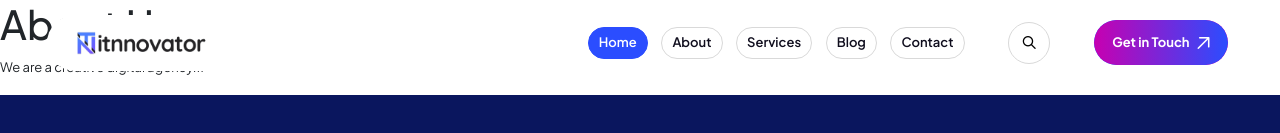
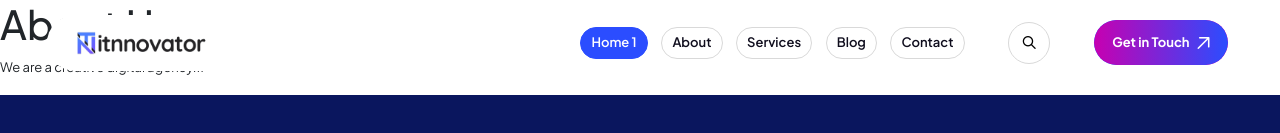
Before and after one commit to ITnnovator/ITnnovator.com, a Next.js app: page /about in a window 1280 px wide. Shown: the top 133 px of the page. Built offline with nearby package versions, Linux system fonts and the light colour scheme.

Commit message:
New Branch

```diff
--- a/components/Header.jsx
+++ b/components/Header.jsx
@@ -101,7 +101,7 @@ export default function Header() {
                         <div className="ul-header-nav-wrapper">
                             <div className="to-go-to-sidebar-in-mobile">
                                 <nav className="ul-header-nav">
-                                    <Link href="/" className="active">Home</Link>
+                                    <Link href="/" className="active">Home 1</Link>
                                     <Link href="/about">About</Link>
                                     <Link href="/services">Services</Link>
                                     <Link href="/blog">Blog</Link>
```
